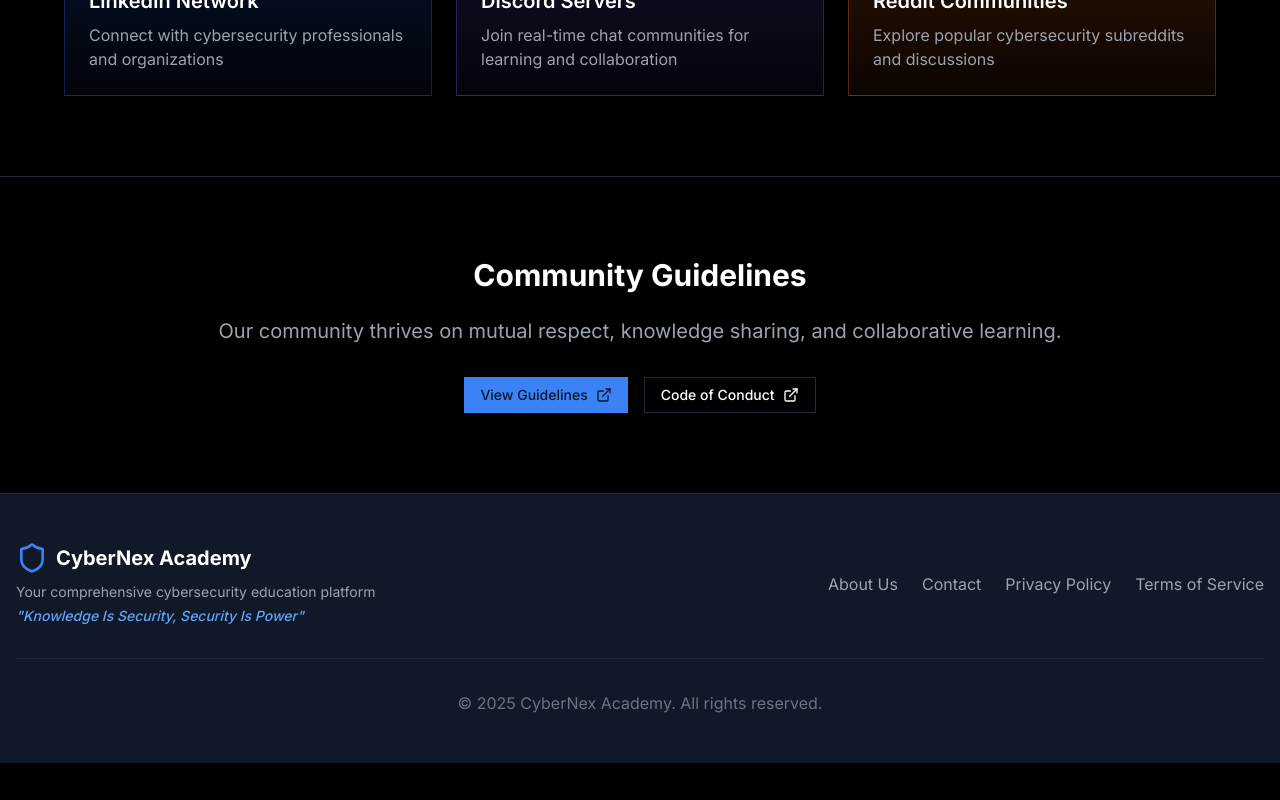
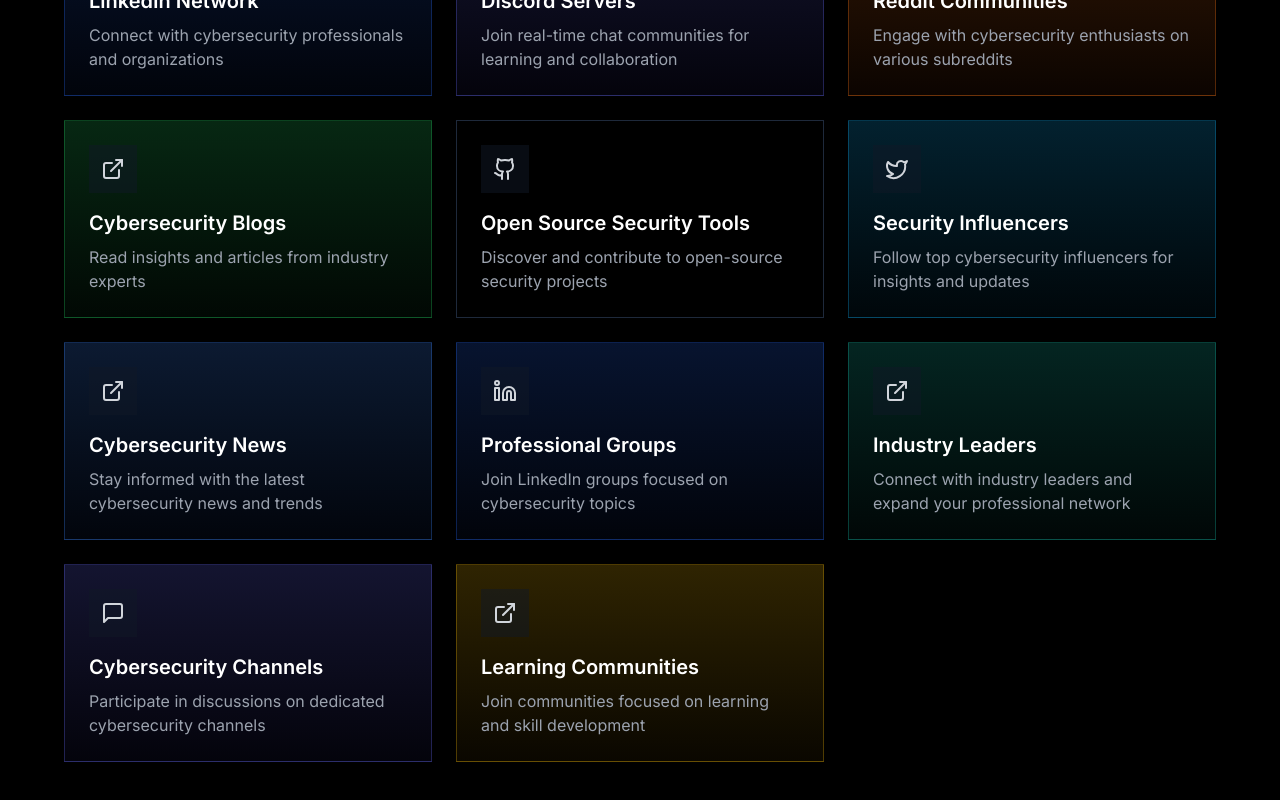
Before and after one commit to Blackpenguin46/cybernexacademy, a Next.js app: page /community in a window 1280 px wide. Shown: the part 700-1500 px from the top of the page. Before the commit the page ends 1463 px from the top, so only its background shows below. Built offline with nearby package versions, Linux system fonts and the light colour scheme.

Commit message:
Fix: Enforced dynamic rendering for all pages and fixed build issues

```diff
--- a/app/academy/advanced/page.tsx
+++ b/app/academy/advanced/page.tsx
@@ -64,6 +64,27 @@ export default function AdvancedPage() {
           url: "https://frida.re",
           type: "Instrumentation",
           free: true
+        },
+        {
+          name: "Ghidra",
+          description: "Open-source software reverse engineering suite",
+          url: "https://ghidra-sre.org",
+          type: "Reverse Engineering",
+          free: true
+        },
+        {
+          name: "Radare2",
+          description: "Open-source software for reverse engineering and analyzing binaries",
+          url: "https://rada.re/n/radare2.html",
+          type: "Reverse Engineering",
+          free: true
+        },
+        {
+          name: "Immunity Debugger",
+          description: "Powerful debugger for analyzing malware and exploits",
+          url: "https://www.immunityinc.com/products/debugger/",
+          type: "Debugging Tool",
+          free: false
         }
       ]
     },
--- a/app/academy/foundational/page.tsx
+++ b/app/academy/foundational/page.tsx
@@ -60,10 +60,24 @@ export default function FoundationalPage() {
         },
         {
           name: "Cybrary",
-          description: "Online cybersecurity training platform with foundational courses",
+          description: "Free online cybersecurity courses and training",
           url: "https://www.cybrary.it",
-          type: "Video Courses",
+          type: "Online Course",
           free: true
+        },
+        {
+          name: "Coursera Cybersecurity",
+          description: "Cybersecurity courses from top universities and companies",
+          url: "https://www.coursera.org/browse/computer-science/cybersecurity",
+          type: "Online Course",
+          free: false
+        },
+        {
+          name: "Udemy Cybersecurity",
+          description: "Wide range of cybersecurity courses for all levels",
+          url: "https://www.udemy.com/topic/cyber-security/",
+          type: "Online Course",
+          free: false
         },
         {
           name: "daily.dev",
--- a/app/academy/intermediate/page.tsx
+++ b/app/academy/intermediate/page.tsx
@@ -63,6 +63,27 @@ export default function IntermediatePage() {
           description: "Advanced penetration testing labs and challenges",
           url: "https://www.hackthebox.com",
           type: "Practice Platform",
+          free: false
+        },
+        {
+          name: "Netsparker",
+          description: "Web application security scanner with automated vulnerability detection",
+          url: "https://www.netsparker.com",
+          type: "Security Tool",
+          free: false
+        },
+        {
+          name: "Acunetix",
+          description: "Comprehensive web vulnerability scanner for detecting security issues",
+          url: "https://www.acunetix.com",
+          type: "Security Tool",
+          free: false
+        },
+        {
+          name: "Qualys Web Application Scanning",
+          description: "Cloud-based web application scanner for identifying vulnerabilities",
+          url: "https://www.qualys.com/apps/web-app-scanning/",
+          type: "Security Tool",
           free: false
         }
       ]
--- a/app/auth/login/page.tsx
+++ b/app/auth/login/page.tsx
@@ -73,7 +73,7 @@ export default function LoginPage() {
 
   return (
     <ErrorBoundary>
-      <div className="min-h-screen flex items-center justify-center px-4 relative">
+      <div className="min-h-screen flex items-center justify-center px-4 pt-24 pb-12 relative">
         <CyberBackground />
 
         <div className="max-w-md w-full space-y-8 relative z-10">
--- a/app/auth/signup/page.tsx
+++ b/app/auth/signup/page.tsx
@@ -156,7 +156,7 @@ export default function SignupPage() {
   }
 
   return (
-    <div className="min-h-screen flex items-center justify-center px-4 relative">
+    <div className="min-h-screen flex items-center justify-center px-4 pt-24 pb-12 relative">
       <CyberBackground />
 
       <div className="max-w-md w-full space-y-8 relative z-10">
--- a/app/community/page.tsx
+++ b/app/community/page.tsx
@@ -54,12 +54,81 @@ const communityPlatforms = [
   },
   {
     title: "Reddit Communities",
-    description: "Explore popular cybersecurity subreddits and discussions",
+    description: "Engage with cybersecurity enthusiasts on various subreddits",
     icon: Globe,
     link: "/community/reddit",
     color: "from-orange-500/20 to-orange-600/5",
     borderColor: "border-orange-500/30",
     hoverColor: "group-hover:border-orange-500/60"
+  },
+  {
+    title: "Cybersecurity Blogs",
+    description: "Read insights and articles from industry experts",
+    icon: ExternalLink,
+    link: "/community/blogs",
+    color: "from-green-500/20 to-green-600/5",
+    borderColor: "border-green-500/30",
+    hoverColor: "group-hover:border-green-500/60"
+  },
+  {
+    title: "Open Source Security Tools",
+    description: "Discover and contribute to open-source security projects",
+    icon: Github,
+    link: "/community/open-source",
+  },
+  {
+    title: "Security Influencers",
+    description: "Follow top cybersecurity influencers for insights and updates",
+    icon: Twitter,
+    link: "/community/influencers",
+    color: "from-sky-500/20 to-sky-600/5",
+    borderColor: "border-sky-500/30",
+    hoverColor: "group-hover:border-sky-500/60"
+  },
+  {
+    title: "Cybersecurity News",
+    description: "Stay informed with the latest cybersecurity news and trends",
+    icon: ExternalLink,
+    link: "/community/news",
+    color: "from-blue-500/20 to-blue-600/5",
+    borderColor: "border-blue-500/30",
+    hoverColor: "group-hover:border-blue-500/60"
+  },
+  {
+    title: "Professional Groups",
+    description: "Join LinkedIn groups focused on cybersecurity topics",
+    icon: Linkedin,
+    link: "/community/groups",
+    color: "from-blue-600/20 to-blue-700/5",
+    borderColor: "border-blue-600/30",
+    hoverColor: "group-hover:border-blue-600/60"
+  },
+  {
+    title: "Industry Leaders",
+    description: "Connect with industry leaders and expand your professional network",
+    icon: ExternalLink,
+    link: "/community/leaders",
+    color: "from-teal-500/20 to-teal-600/5",
+    borderColor: "border-teal-500/30",
+    hoverColor: "group-hover:border-teal-500/60"
+  },
+  {
+    title: "Cybersecurity Channels",
+    description: "Participate in discussions on dedicated cybersecurity channels",
+    icon: MessageSquare,
+    link: "/community/channels",
+    color: "from-indigo-500/20 to-indigo-600/5",
+    borderColor: "border-indigo-500/30",
+    hoverColor: "group-hover:border-indigo-500/60"
+  },
+  {
+    title: "Learning Communities",
+    description: "Join communities focused on learning and skill development",
+    icon: ExternalLink,
+    link: "/community/learning",
+    color: "from-yellow-500/20 to-yellow-600/5",
+    borderColor: "border-yellow-500/30",
+    hoverColor: "group-hover:border-yellow-500/60"
   }
 ];
 
```
